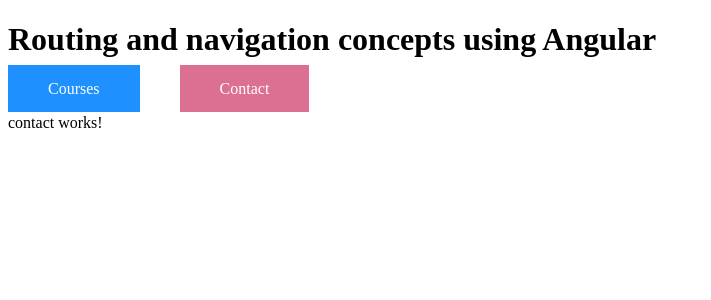
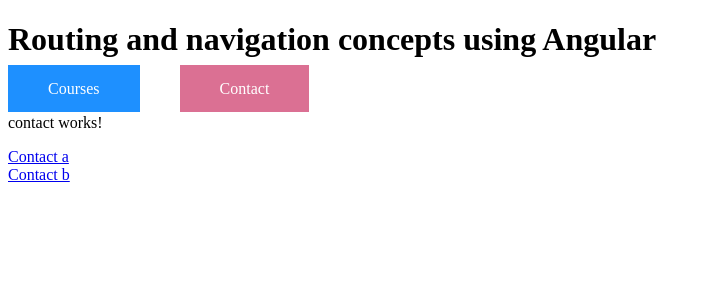
Before and after one commit to varsharavichandran055/angular-routing, an Angular app: page /contact in a window 1280 px wide. Shown: the top 300 px of the page, without its empty margins (0-711 px from the left). Built offline with nearby package versions, Linux system fonts and the light colour scheme.

Commit message:
Child routes

```diff
--- a/src/app/app-routing.module.ts
+++ b/src/app/app-routing.module.ts
@@ -13,7 +13,7 @@
   //to display the route parameter
   {path:'courses/:id',component:CoursesDetailComponent},
   {path:'contact',component:ContactComponent,
-
+//Child route
   children:[
     {path:'contact-a',component:ContactAComponent},
     {path:'contact-b',component:ContactBComponent}
--- a/src/app/contact/contact.component.html
+++ b/src/app/contact/contact.component.html
@@ -1 +1,4 @@
 <p>contact works!</p>
+<a routerLink="contact-a">Contact a</a><br>
+<a routerLink="contact-b">Contact b</a>
+<router-outlet></router-outlet>
```
